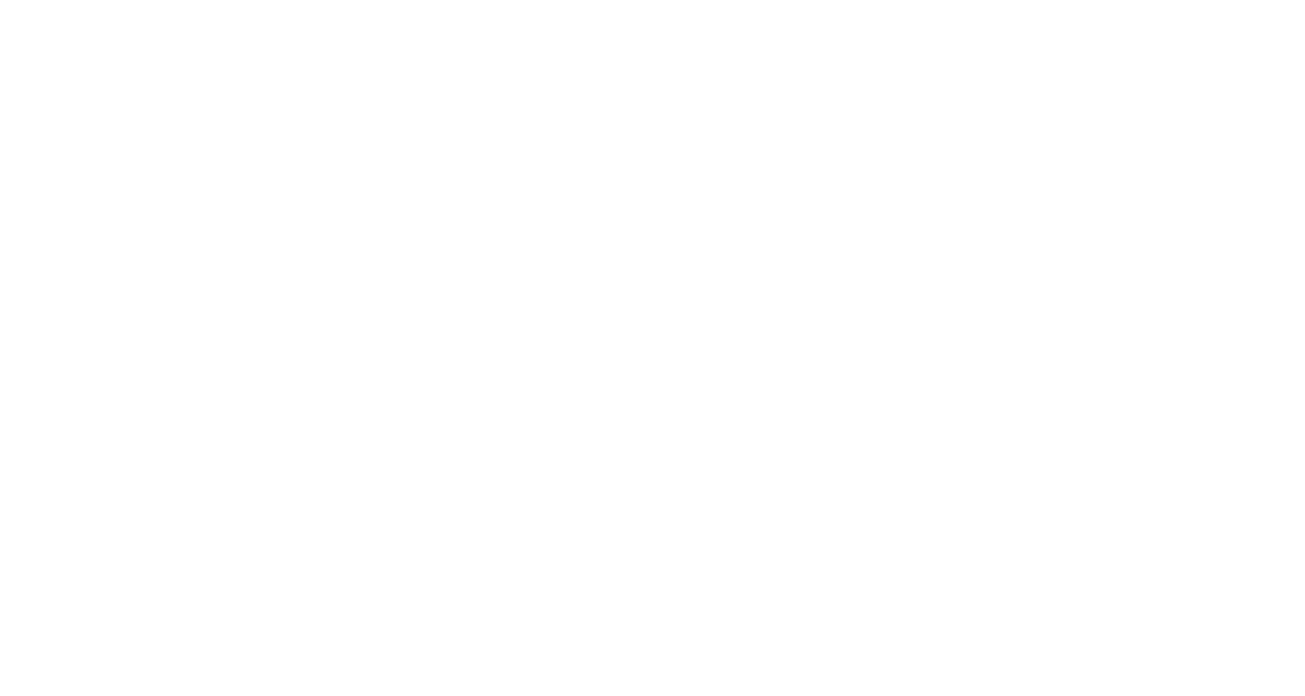
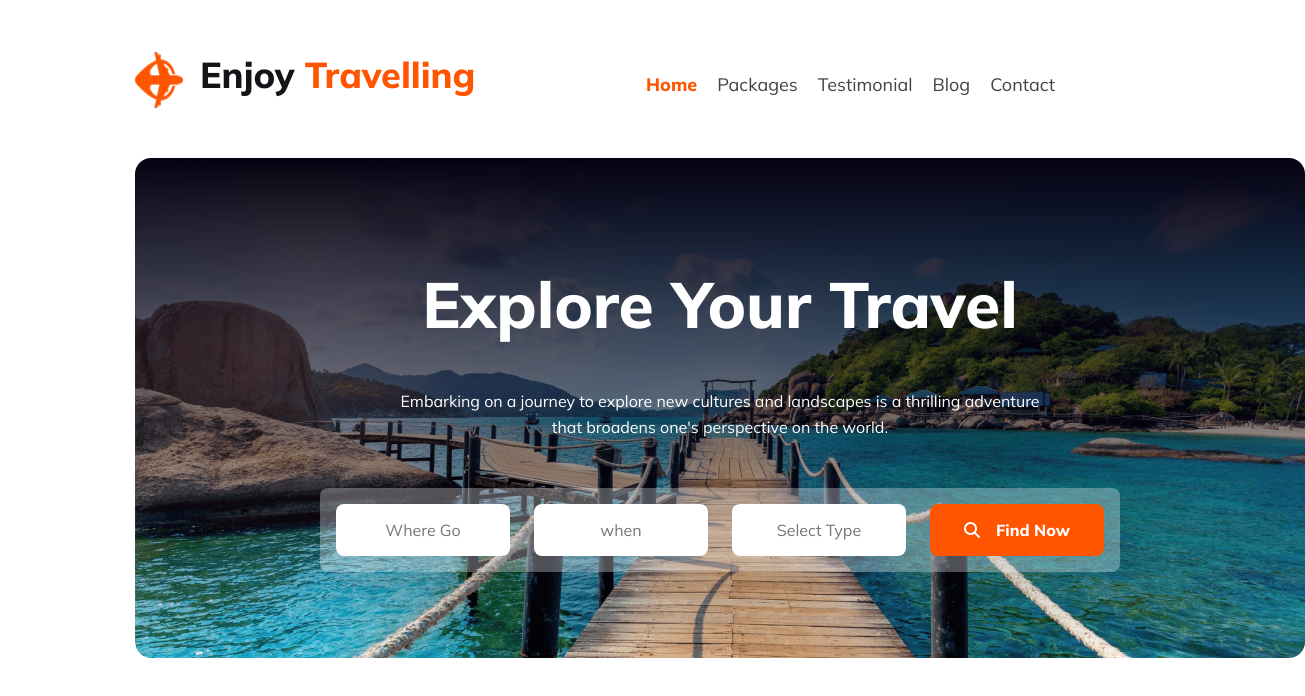
Before and after one commit to AbdulAzizChyMustakim/assignment-02-b9, a plain HTML site: page index.html in a window 1280 px wide. Shown: the whole page, 1305 px wide, since content can reach past the window. Drawn offline with Linux system fonts and the light colour scheme.

Commit message:
header part almost end

```diff
--- a/index.html
+++ b/index.html
@@ -5,9 +5,42 @@
     <meta name="viewport" content="width=device-width, initial-scale=1.0">
     <title>Enjoy Travelling</title>
     <link rel="stylesheet" href="style.css">
+    <link rel="stylesheet" href="https://cdnjs.cloudflare.com/ajax/libs/font-awesome/6.5.1/css/all.min.css" integrity="sha512-DTOQO9RWCH3ppGqcWaEA1BIZOC6xxalwEsw9c2QQeAIftl+Vegovlnee1c9QX4TctnWMn13TZye+giMm8e2LwA==" crossorigin="anonymous" referrerpolicy="no-referrer" />
 </head>
 <body>
 
+    <header>
+        <!-- nav bar started -->
+        <nav>
+            <div class="logo">
+                <img class="logo-pic" src="Images/Group 40071 (2).png" alt="image">
+                <h2 class="logo-name">Enjoy <span class="logo-span">Travelling</span> </h2>
+            </div>
+             <div >
+                <ul class="menu">
+                    <li class="logo-span nav-home" >Home</li>
+                    <li class="naver-li">Packages</li>
+                    <li class="naver-li">Testimonial</li>
+                    <li class="naver-li">Blog</li>
+                    <li class="naver-li">Contact</li>
+                </ul>
+             </div>
+        </nav>
+        <section class="banner-part">
+            <h1 class="banner-h1">Explore Your Travel</h1><br>
+            <p class="banner-p">Embarking on a journey to explore new cultures and landscapes is a thrilling adventure <br> that broadens one's perspective on the world.</p>
+            <div class="input-part">
+
+
+                <input type="text" placeholder="Where Go" id="inp">
+                <input type="text" placeholder="when" id="inp"  >
+                <input type="text" placeholder="Select Type" id="inp">
+                <button id="inp-btn"><i class="fa-solid fa-magnifying-glass"></i>Find Now</button>
+            </div>
+        </section>
+    </header>
+    <main></main>
+    <footer></footer>
 
 </body>
 </html>
--- a/style.css
+++ b/style.css
@@ -0,0 +1,140 @@
+@import url('https://fonts.googleapis.com/css2?family=Mulish:wght@400;800&display=swap');
+*{
+    margin: 0;
+    padding: 0;
+    font-family: 'Mulish';
+}
+/* nav start */
+nav{
+    display: flex;
+    justify-content: space-between;
+
+
+
+}
+nav li{
+    text-decoration: none;
+    list-style: none;
+    gap: 44px;
+    padding: 10px;
+}
+.nav-home{
+    font-size: 18px;
+    font-style: normal;
+    font-weight: 700;
+}
+.naver-li{
+    color:  #424247;
+    font-family: Mulish;
+    font-size: 18px;
+    font-style: normal;
+    font-weight: 400;
+    line-height: normal;
+}
+
+.logo{
+    display: flex;
+
+}
+.logo-name{
+    color: #131318;
+    font-family: Mulish;
+    font-size: 36px;
+    font-style: normal;
+    font-weight: 800;
+    line-height: normal;
+    margin-left: 17px;
+    margin-top: 52px;
+}
+.logo-span{
+    color: #FF5400;
+}
+.logo-pic{
+    width: 48px;
+    height: 56.008px;
+    margin-top: 52px;
+    margin-left: 135px;
+
+}
+.menu{
+    display: flex;
+    margin-top: 63px;
+    margin-right: 215px;
+
+}
+/* banner start */
+.banner-part{
+    width: 1170px;
+    height: 500px;
+    background-image: linear-gradient(to bottom,#070211, #07021100), url("Images/Group\ 13\ \(1\)\ \(1\).png");
+    margin-top: 50px;
+    margin-right: 135px;
+    margin-left: 135px;
+    border-radius: 16px;
+    text-align: center;
+}
+.banner-h1{
+    color: #FFF;
+    font-family: Mulish;
+    font-size: 64px;
+    font-style: normal;
+    font-weight: 800;
+    line-height: normal;
+    padding-top: 106px;
+    padding-bottom: 24px;
+}
+.banner-p{
+    color: #FFF;
+    text-align: center;
+    font-family: Mulish;
+    font-size: 16px;
+    font-weight: 400;
+    line-height: 26px;
+
+}
+.input-part{
+    border-radius: 8px;
+    background: rgba(255, 255, 255, 0.30);
+    display: inline-flex;
+    padding: 16px;
+    align-items: flex-start;
+    gap: 24px;
+    margin-top: 48px;
+}
+#inp{
+    border-radius: 8px;
+    background: #FFF;
+    width: 174px;
+    height: 52px;
+    border: none;
+    color: rgba(19, 19, 24, 0.50);
+    text-align: center;
+    font-family: Mulish;
+    font-size: 16px;
+    font-style: normal;
+    font-weight: 400;
+    line-height: normal;
+}
+#inp-btn{
+    border-radius: 8px;
+    background: #FF5400;
+    width: 174px;
+    height: 52px;
+    border: none;
+    color: #FFF;
+    text-align: center;
+    font-family: Mulish;
+    font-size: 16px;
+    font-style: normal;
+    font-weight: 700;
+    line-height: normal;
+    display: flex;
+    justify-content: space-between;
+    align-items: center;
+    padding: 16px 34px 16px 34px;
+    gap: 8px;
+
+}
+.arrow{
+    position: relative;
+}
```
Also changed, not shown: Images/Frame (1).png (added), Images/Frame (1).svg (added), Images/Frame.png (added), Images/Frame.svg (added).
